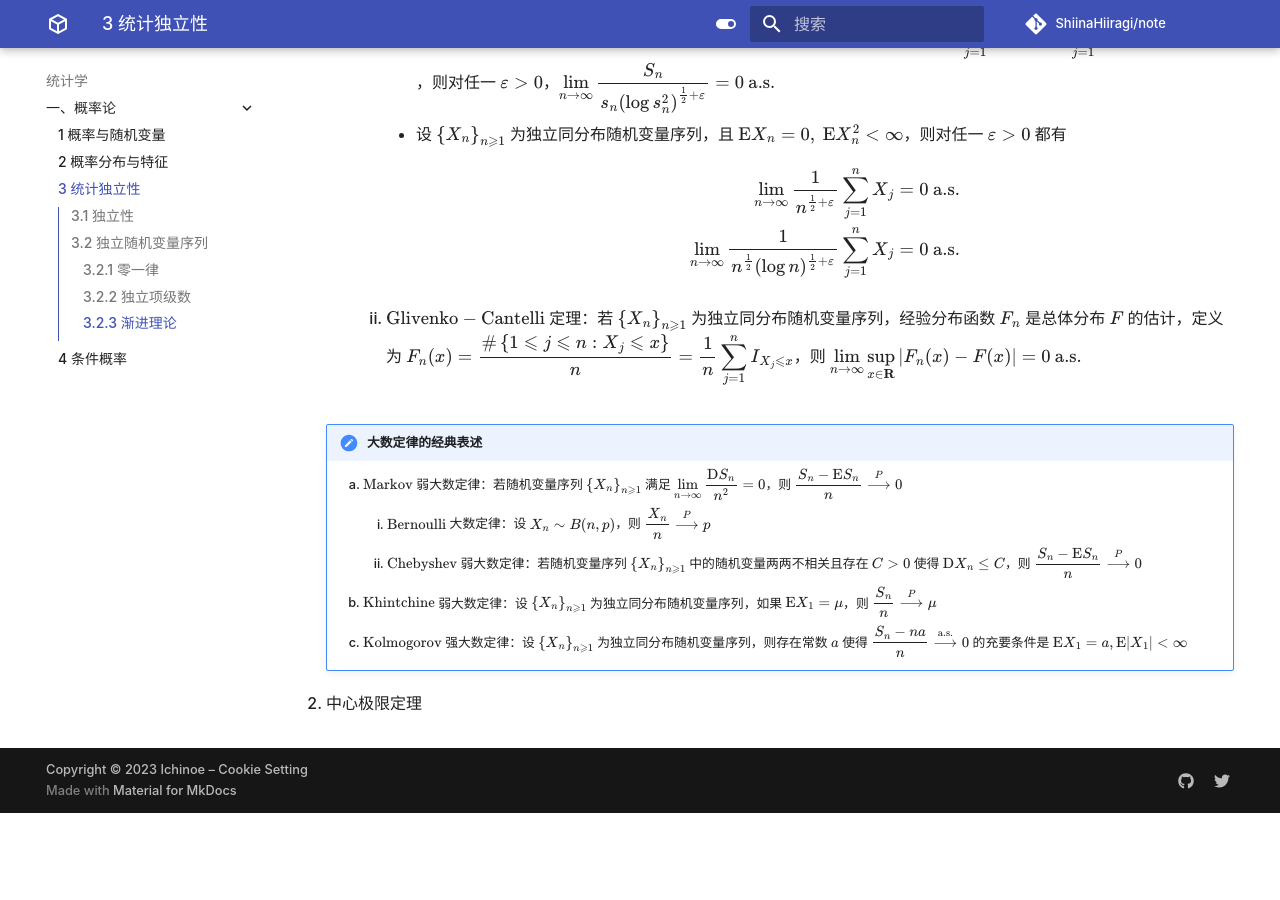
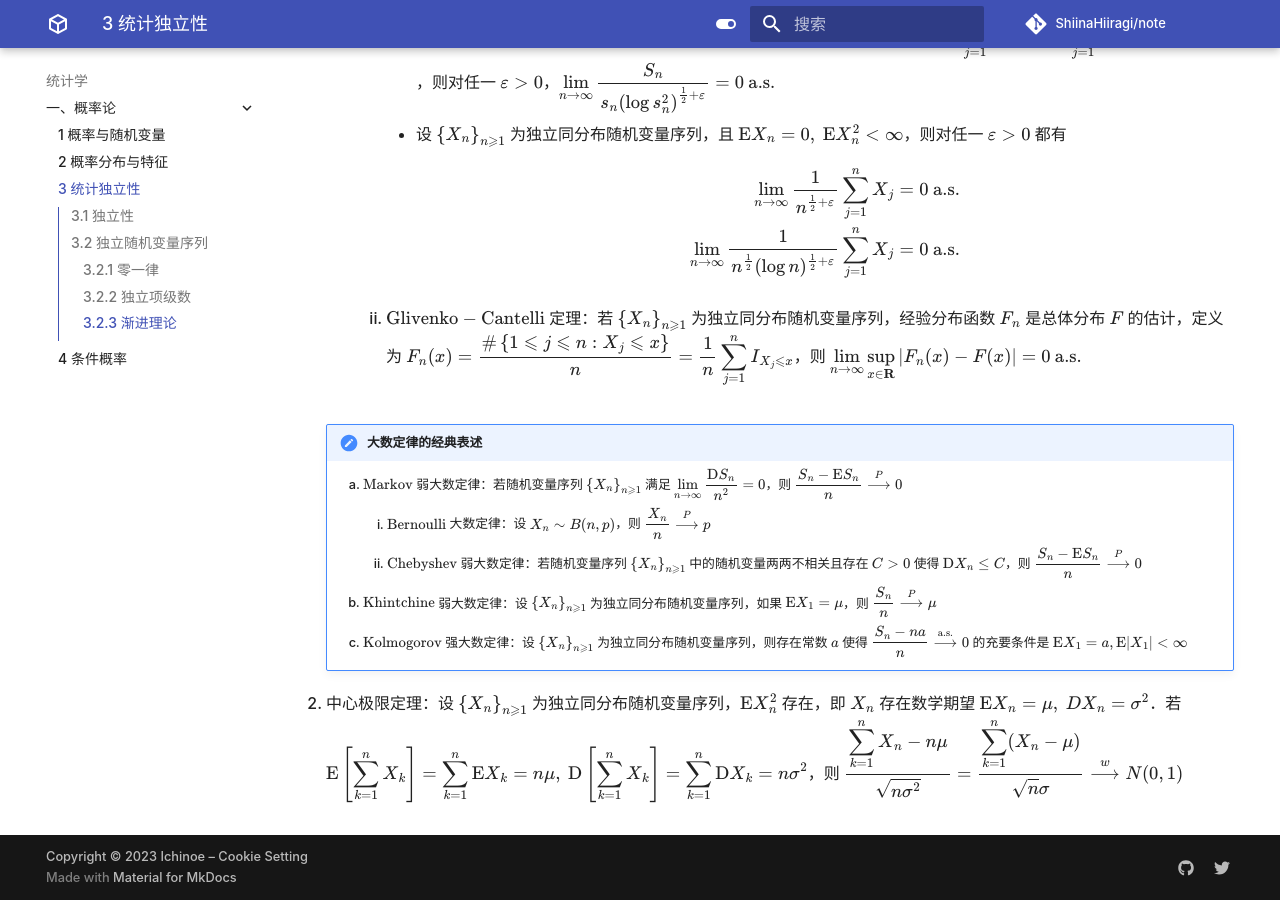
Before and after one commit to ShiinaHiiragi/note, an MkDocs documentation site: the page built from docs/stat/prob/ind.md, in a window 1280 px wide and 900 px high, scrolled down 4204 px. Built offline with MkDocs 1.6.1 and Material for MkDocs 9.7.7, drawn with Linux system fonts in a browser that asks for light colours; comment, search, counter and statistics services are not loaded; before the commit the page ends 5017 px from its top, so only the background shows below that.

Commit message:
update progress

```diff
--- a/docs/stat/prob/ind.md
+++ b/docs/stat/prob/ind.md
@@ -107,4 +107,4 @@
         2. $\text{Khintchine}$ 弱大数定律：设 $\left\{X_n\right\}_{n\geqslant 1}$ 为独立同分布随机变量序列，如果 $\mathrm{E}X_1=\mu$，则 $\dfrac{S_n}{n} \stackrel{P}{\longrightarrow} \mu$
         3. $\text{Kolmogorov}$ 强大数定律：设 $\left\{X_n\right\}_{n\geqslant 1}$ 为独立同分布随机变量序列，则存在常数 $a$ 使得 $\dfrac{S_n-n a}{n} \stackrel{\text{a.s.}}{\longrightarrow} 0$ 的充要条件是 $\mathrm{E}X_1=a, \mathrm{E}|X_1|<\infty$
 
-2. 中心极限定理
+2. 中心极限定理：设 $\left\{X_n\right\}_{n\geqslant 1}$ 为独立同分布随机变量序列，$\mathrm{E}X^2_n$ 存在，即 $X_n$ 存在数学期望 $\mathrm{E}X_n=\mu, \ DX_n=\sigma^2$．若 ${\displaystyle \mathrm{E}\left[\sum_{k=1}^n X_k\right]=\sum_{k=1}^n \mathrm{E}X_k=n\mu, \  \mathrm{D}\left[\sum_{k=1}^n X_k\right]=\sum_{k=1}^n \mathrm{D}X_k=n\sigma^2}$，则 ${\displaystyle \dfrac{{\displaystyle \sum_{k=1}^n X_n-n\mu}}{\sqrt{n\sigma^2}}=\dfrac{{\displaystyle \sum_{k=1}^n(X_n-\mu)}}{\sqrt{n} \sigma} \overset{w}{\longrightarrow} N(0, 1)}$
```
Also changed, not shown: docs/index.md (+1 -1 lines).
